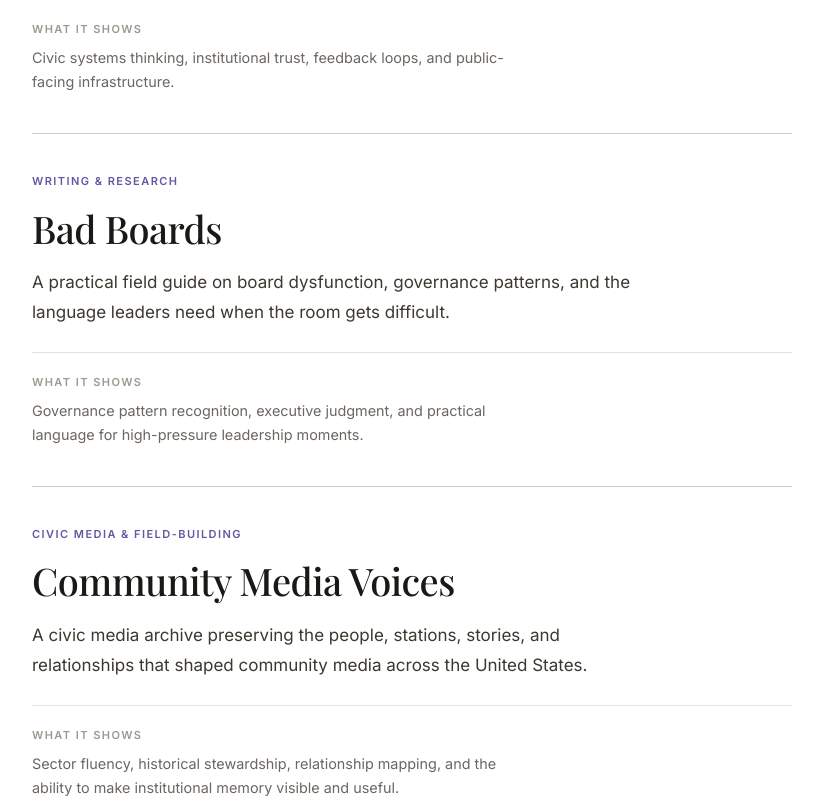
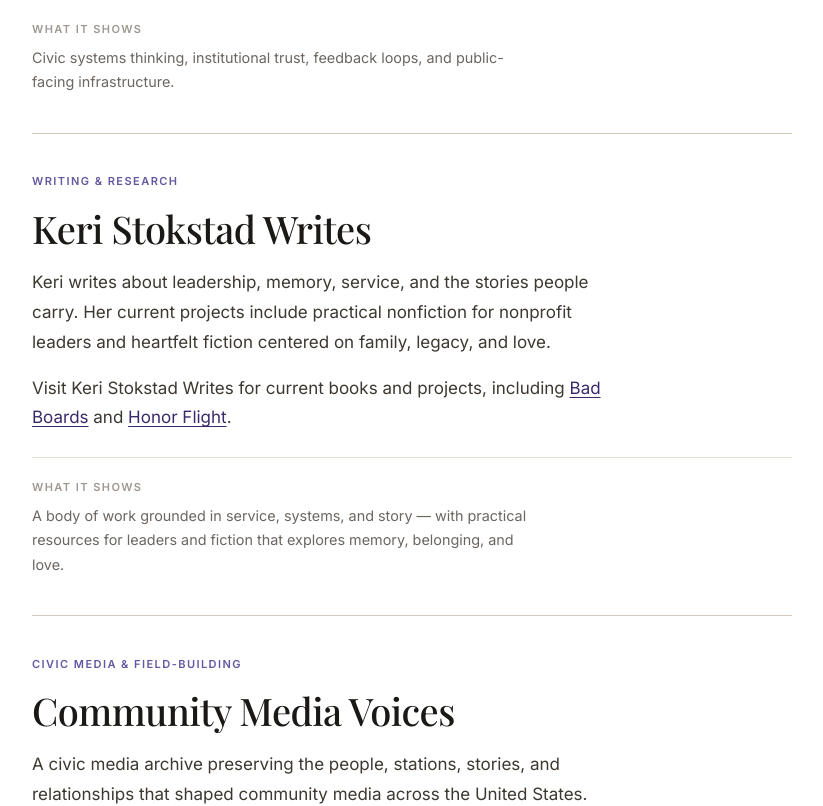
Before and after one commit to KStokstad/keristokstad-site, a React (Vite) app: page / in a window 1280 px wide. Shown: the part 3020-3826 px from the top of the page, without its empty margins (58-881 px from the left). Built offline with nearby package versions, Linux system fonts and the light colour scheme; a web font is replaced by a local one.

Commit message:
Update Writing & Research section with Keri Stokstad Writes copy and project links.
Replace the Bad Boards entry with broader writing copy, link Bad Boards and Honor Flight directly, and leave Keri Stokstad Writes unlinked while the site redirects.

Co-authored-by: Cursor <cursoragent@cursor.com>

```diff
--- a/src/components/SelectedWork.jsx
+++ b/src/components/SelectedWork.jsx
@@ -1,3 +1,27 @@
+function renderBodyPart(part, key) {
+  if (part.href) {
+    return (
+      <a key={key} href={part.href} target="_blank" rel="noopener noreferrer">
+        {part.text}
+      </a>
+    )
+  }
+
+  return part.text
+}
+
+function renderBodyParagraph(paragraph, index) {
+  if (typeof paragraph === 'string') {
+    return <p key={index} className="work-entry__body">{paragraph}</p>
+  }
+
+  return (
+    <p key={index} className="work-entry__body">
+      {paragraph.map((part, partIndex) => renderBodyPart(part, partIndex))}
+    </p>
+  )
+}
+
 export default function SelectedWork({ content }) {
   return (
     <section className="selected-work" id="work">
@@ -16,7 +40,9 @@ export default function SelectedWork({ content }) {
                   <a href={item.url} target="_blank" rel="noopener noreferrer">{item.title}</a>
                 ) : item.title}
               </h3>
-              <p className="work-entry__body">{item.body}</p>
+              {Array.isArray(item.body)
+                ? item.body.map((paragraph, index) => renderBodyParagraph(paragraph, index))
+                : <p className="work-entry__body">{item.body}</p>}
               {item.whatItShows && (
                 <div className="work-entry__shows">
                   <span className="work-entry__shows-label">What it shows</span>
--- a/src/content.js
+++ b/src/content.js
@@ -111,10 +111,18 @@ export const siteContent = {
       },
       {
         category: 'Writing & Research',
-        title: 'Bad Boards',
-        url: 'https://www.BadBoards.org',
-        body: 'A practical field guide on board dysfunction, governance patterns, and the language leaders need when the room gets difficult.',
-        whatItShows: 'Governance pattern recognition, executive judgment, and practical language for high-pressure leadership moments.',
+        title: 'Keri Stokstad Writes',
+        body: [
+          'Keri writes about leadership, memory, service, and the stories people carry. Her current projects include practical nonfiction for nonprofit leaders and heartfelt fiction centered on family, legacy, and love.',
+          [
+            { text: 'Visit Keri Stokstad Writes for current books and projects, including ' },
+            { text: 'Bad Boards', href: 'https://www.badboards.org' },
+            { text: ' and ' },
+            { text: 'Honor Flight', href: 'https://www.keristokstadwrites.com/honor-flight' },
+            { text: '.' },
+          ],
+        ],
+        whatItShows: 'A body of work grounded in service, systems, and story — with practical resources for leaders and fiction that explores memory, belonging, and love.',
       },
       {
         category: 'Civic Media & Field-Building',
--- a/src/styles/global.css
+++ b/src/styles/global.css
@@ -758,6 +758,18 @@ ul, ol   { list-style: none; }
   max-width: 56ch;
   margin-bottom: 0;
 }
+.work-entry__body + .work-entry__body {
+  margin-top: 1rem;
+}
+.work-entry__body a {
+  color: var(--color-purple);
+  text-decoration: underline;
+  text-underline-offset: 0.15em;
+  transition: color 0.15s;
+}
+.work-entry__body a:hover {
+  color: var(--color-purple-mid);
+}
 
 .work-entry__shows {
   margin-top: 1.5rem;
```
